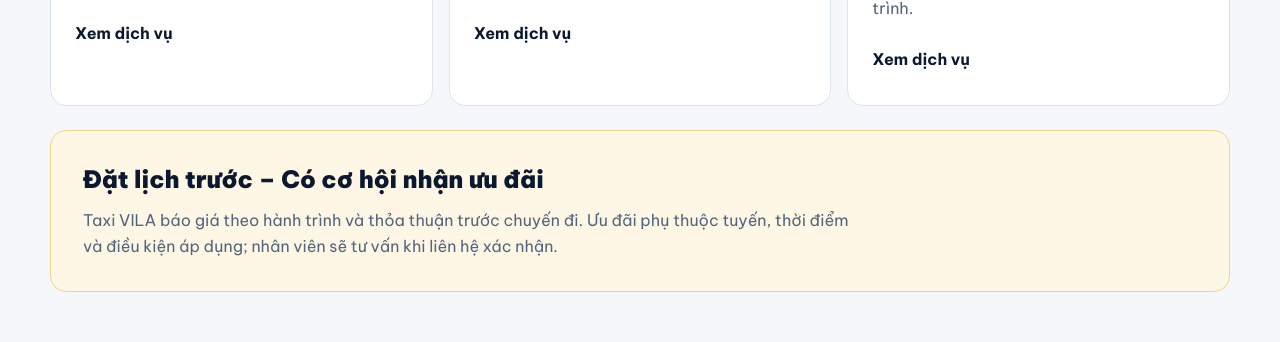
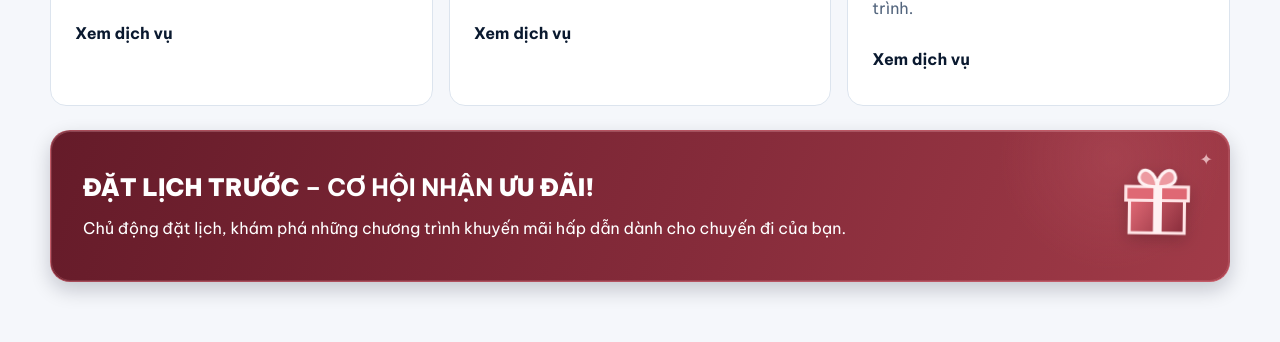
Before and after one commit to vila-taxi-77/vila-taxi-77, a Next.js app: page /dat-xe-truoc in a window 1280 px wide. Shown: the part 1420-1762 px from the top of the page. Built offline with nearby package versions, Linux system fonts and the light colour scheme; no server answers.

Commit message:
feat: add promotion banner component and styles for enhanced visibility on prebooking page

```diff
--- a/src/app/(site)/dat-xe-truoc/page.tsx
+++ b/src/app/(site)/dat-xe-truoc/page.tsx
@@ -1,4 +1,5 @@
 import type { Metadata } from "next";
+import { PromotionBanner } from "@/components/sections/promotion-banner";
 import { BookingSection } from "@/features/booking/components/booking-section";
 import { siteConfig, siteContact } from "@/config/site";
 import { createFaqJsonLd, serializeJsonLd } from "@/config/seo";
@@ -34,7 +35,7 @@ export default function PrebookingPage() {
           { title: "Đi tỉnh & khứ hồi", text: "Trao đổi trước điểm dừng, lịch về và số hành khách để nhận báo giá theo hành trình.", href: "/taxi-di-tinh" },
         ].map((item) => <article key={item.title} className="rounded-2xl border border-[var(--border-soft)] bg-white p-6"><h3 className="text-xl font-black">{item.title}</h3><p className="mt-3 leading-relaxed text-[var(--text-muted)]">{item.text}</p><a href={item.href} className="mt-4 inline-flex min-h-11 items-center font-bold underline underline-offset-4">Xem dịch vụ</a></article>)}
       </div>
-      <aside className="mt-6 rounded-2xl border border-[#f3d28e] bg-[var(--accent-soft)] p-6 sm:p-8"><h2 className="text-2xl font-black">Đặt lịch trước – Có cơ hội nhận ưu đãi</h2><p className="mt-3 max-w-3xl leading-relaxed text-[var(--text-muted)]">Taxi VILA báo giá theo hành trình và thỏa thuận trước chuyến đi. Ưu đãi phụ thuộc tuyến, thời điểm và điều kiện áp dụng; nhân viên sẽ tư vấn khi liên hệ xác nhận.</p></aside>
+      <PromotionBanner className="promotion-banner-expanded mt-6 w-full" />
     </section>
     <section aria-labelledby="prebook-faq" className="bg-white py-14">
       <div className="site-container grid gap-8 lg:grid-cols-2"><div><h2 id="prebook-faq" className="section-title">Trước khi đặt lịch</h2><p className="mt-4 leading-relaxed text-[var(--text-muted)]">Cần tư vấn hoặc kiểm tra yêu cầu đã gửi? Liên hệ trực tiếp Taxi VILA.</p><div className="mt-6 flex flex-wrap gap-3"><a href={siteContact.telephoneUrl} className="inline-flex min-h-12 items-center rounded-full bg-[#07172f] px-5 font-bold !text-white">Gọi {siteConfig.phoneDisplay}</a><a href={siteContact.zaloUrl} target="_blank" rel="noreferrer" className="inline-flex min-h-12 items-center rounded-full border border-[var(--border-soft)] px-5 font-bold">Nhắn Zalo</a></div></div><div className="space-y-3">{faqs.map((faq) => <details key={faq.question} className="rounded-2xl border border-[var(--border-soft)] p-5"><summary className="min-h-11 cursor-pointer font-bold">{faq.question}</summary><p className="mt-3 leading-relaxed text-[var(--text-muted)]">{faq.answer}</p></details>)}</div></div>
--- a/src/app/globals.css
+++ b/src/app/globals.css
@@ -471,6 +471,54 @@ summary {
   }
 }
 
+.promotion-banner-expanded {
+  min-height: 8.5rem;
+  grid-template-columns: minmax(0, 1fr) 3.5rem;
+  gap: 1rem;
+  border-radius: 1.25rem;
+  padding: 1.25rem 1.5rem;
+}
+
+.promotion-banner-expanded .promotion-title {
+  display: block;
+  overflow: visible;
+  font-size: clamp(1.125rem, 2.2vw, 1.5rem);
+  line-height: 1.4;
+}
+
+.promotion-banner-expanded .promotion-description {
+  max-width: 58rem;
+  margin-top: 0.65rem;
+  color: #fff;
+  font-size: 1rem;
+  line-height: 1.65;
+}
+
+.promotion-banner-expanded .promotion-gift-decoration {
+  width: 3.5rem;
+  height: 3.5rem;
+}
+
+.promotion-banner-expanded .promotion-sparkle {
+  top: 1rem;
+  right: 1rem;
+  font-size: 1rem;
+}
+
+@media (min-width: 40rem) {
+  .promotion-banner-expanded {
+    min-height: 9.5rem;
+    grid-template-columns: minmax(0, 1fr) 5rem;
+    gap: 2rem;
+    padding: 1.5rem 2rem;
+  }
+
+  .promotion-banner-expanded .promotion-gift-decoration {
+    width: 5rem;
+    height: 5rem;
+  }
+}
+
 .hero-background-art {
   z-index: 1;
   background:
--- a/src/components/sections/promotion-banner.tsx
+++ b/src/components/sections/promotion-banner.tsx
@@ -19,7 +19,7 @@ function GiftIcon() {
   );
 }
 
-export function PromotionBanner() {
+export function PromotionBanner({ className = "mt-4 max-w-xl" }: { className?: string }) {
   const bannerRef = useRef<HTMLDivElement>(null);
   const [hasEnteredViewport, setHasEnteredViewport] = useState(false);
 
@@ -47,7 +47,7 @@ export function PromotionBanner() {
   return (
     <div
       ref={bannerRef}
-      className="hero-promotion-banner mt-4 max-w-xl"
+      className={`hero-promotion-banner ${className}`}
       data-visible={hasEnteredViewport ? "true" : "false"}
       role="group"
       aria-label="Ưu đãi dành cho khách đặt lịch trước"
```
